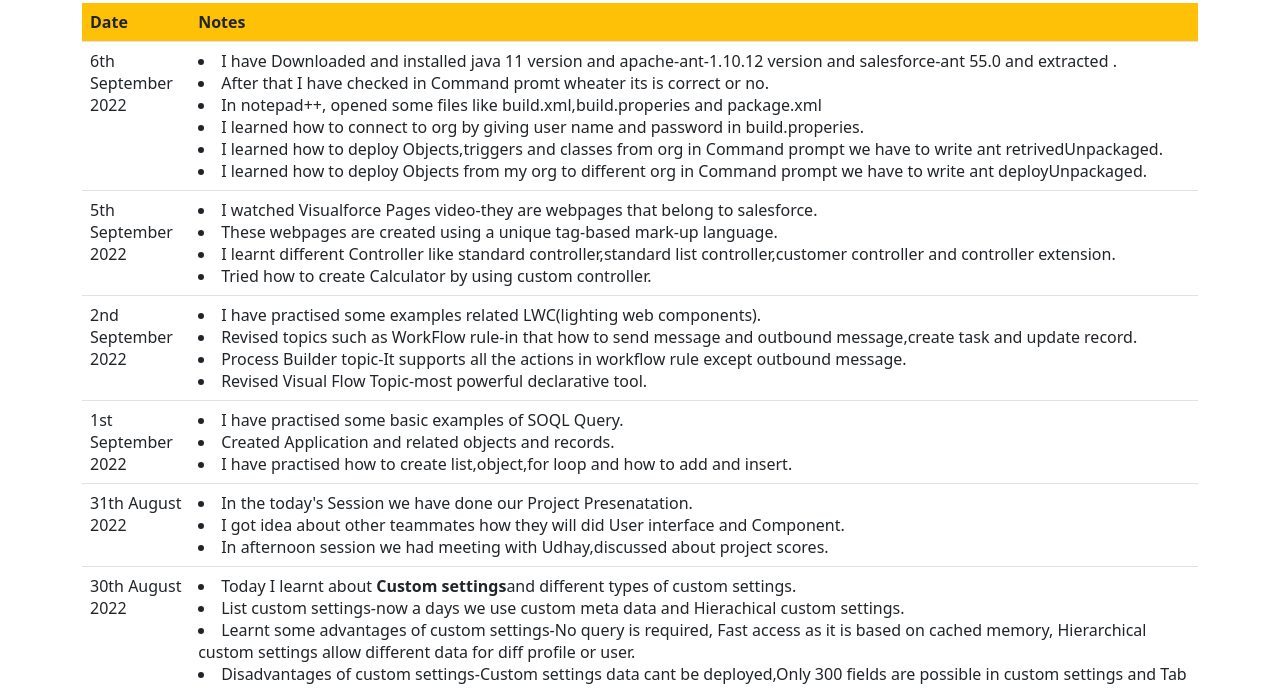
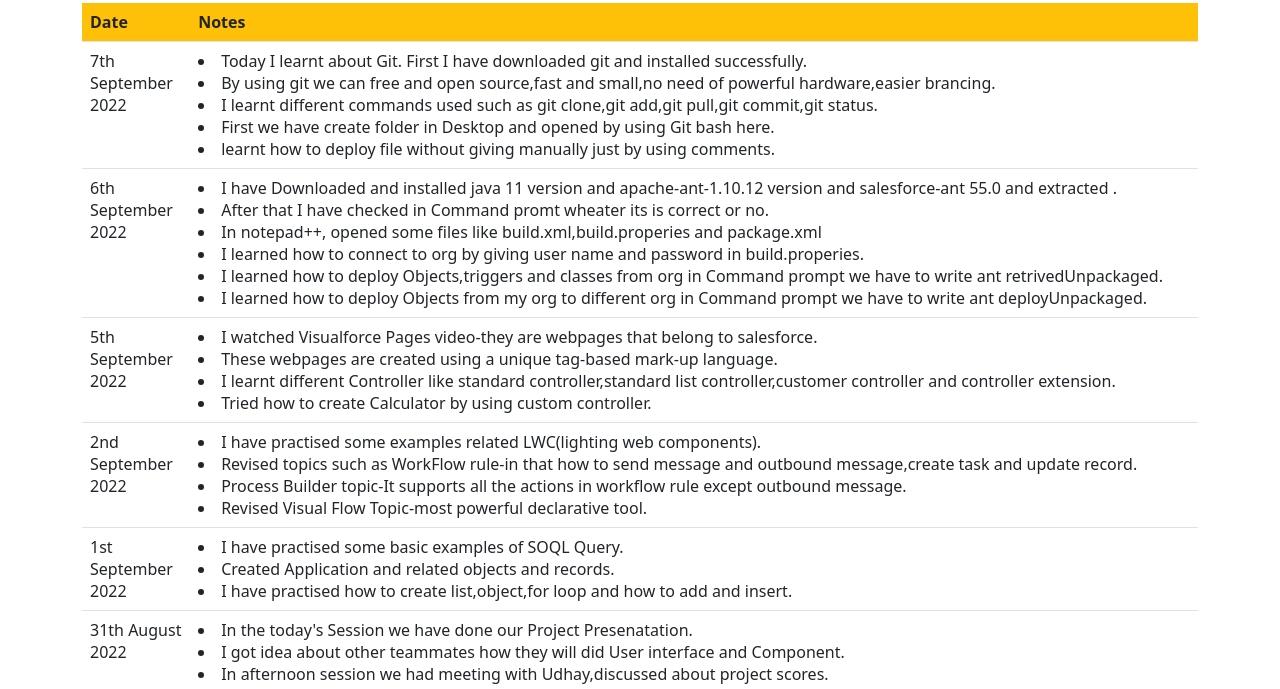
Before and after one commit to ashwinisdolli/ashwinisdolli.github.io, a plain HTML site: page journal.html in a window 1280 px wide. Shown: the part 53-742 px from the top of the page. Drawn offline with nearby package versions, Linux system fonts and the light colour scheme.

Commit message:
updated on 7th Sep

```diff
--- a/journal.html
+++ b/journal.html
@@ -15,6 +15,15 @@
                     </tr>
                 </thead>
                 <tbody>
+<tr>
+<td>7th September 2022</td>
+<td>
+<li>Today I learnt about Git. First I have downloaded git and installed successfully.</li>
+<li>By using git we can free and open source,fast and small,no need of powerful hardware,easier brancing.</li>
+<li>I learnt different commands used such as git clone,git add,git pull,git commit,git status.</li>
+<li>First we have create folder in Desktop and opened by using Git bash here.</li>
+<li>learnt how to deploy file without giving manually just by using comments.</li>
+
 <tr>
 <td>6th September 2022</td>
 <td>
```
